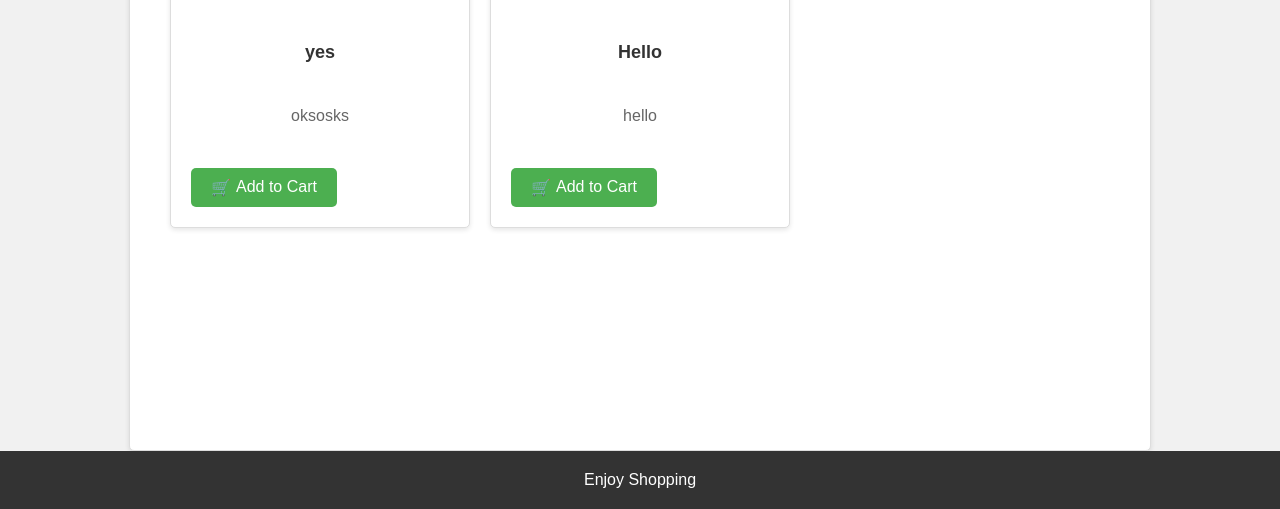
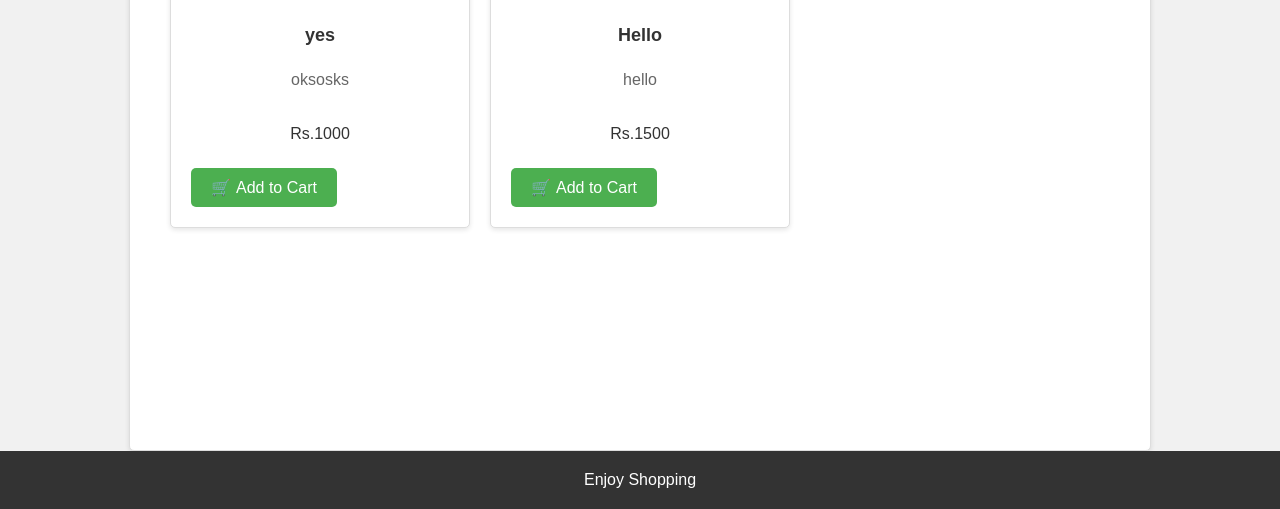
Before and after one commit to ARK159/DBMS-Project, a Flask app: template templates/groceries.html in a window 1280 px wide. Shown: the part 291-800 px from the top of the page. Run offline with Flask 3, Linux system fonts and the light colour scheme; the template is opened without the code that fills it, so the values that code supplies are empty.

Commit message:
Update groceries.html

```diff
--- a/templates/groceries.html
+++ b/templates/groceries.html
@@ -4,8 +4,13 @@
     <title>Groceries</title>
     <link rel="stylesheet" href="groceries.css">
     <link rel="stylesheet" href="products.css">
-
-
+    <style>
+        .product .cost {
+            font-size: 16px;
+            color: #333333;
+            margin-top: 10px;
+        }
+    </style>
 </head>
 <body>
     <div class="container">
@@ -21,6 +26,7 @@
                 <img src="logo.png" alt="Product 1">
                 <h3>yes</h3>
                 <p>oksosks</p>
+                <p class="cost">Rs.1000</p>
                 <form action="/add_to_cart" method="POST">
                     <input type="hidden" name="product_id" value="product1">
                     <input type="hidden" name="type" value="grocery">
@@ -40,6 +46,7 @@
                 <img src="logo.png" alt="Product 2">
                 <h3>Hello</h3>
                 <p>hello</p>
+                <p class="cost">Rs.1500</p>
                 <form action="/add_to_cart" method="POST">
                     <input type="hidden" name="product_id" value="product2">
                     <input type="hidden" name="type" value="grocery">
```
